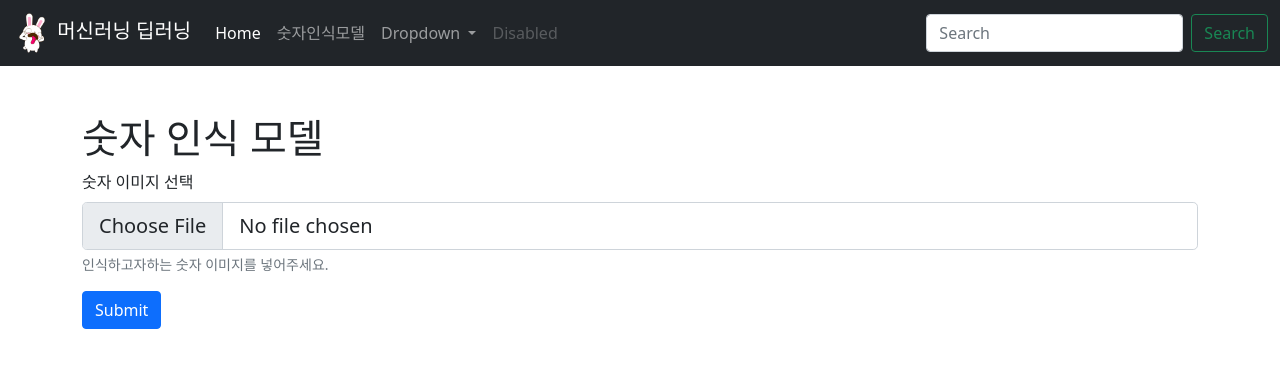
After one commit to shimseonjo1/flask-test, a Flask app: page /mnist in a window 1280 px wide. The commit adds this page. Shown: the top 368 px of the page. Run offline with Flask 2, Linux system fonts and the light colour scheme.

```diff
--- a/app.py
+++ b/app.py
@@ -1,5 +1,9 @@
+from copyreg import pickle
 from flask import Flask,render_template, request, redirect
-import os
+import os,pickle
+from PIL import Image
+import numpy as np
+
 
 app = Flask(__name__)
 
@@ -40,6 +44,27 @@ def upload():
         f.save(path)
         return redirect('/')
 
+@app.route('/mnist',methods=['GET','POST'])
+def mnist():
+    if request.method =='GET':
+        return render_template('mnistform.html')
+    else:
+        f= request.files['filename']
+        path = os.path.dirname(__file__)+'/static/upload/'+ f.filename
+        print(path)
+        f.save(path)
+        img = Image.open(path).convert('L')
+        img = np.resize(img,(1,784))
+        img = 255-(img)
+        path = 'static/upload/'+ f.filename
+        modelpath = 'model.data'
+        f = open(modelpath,'rb')
+        model = pickle.load(f)
+        pred = model.predict(img)
+        print(pred)
+        return render_template('mnistresult.html',data=[pred[0],path])
+
+
 
 if __name__ == '__main__':
     app.run(debug=True,port=80)
--- a/templates/menu.html
+++ b/templates/menu.html
@@ -1,10 +1,18 @@
 <nav class="navbar navbar-expand-lg navbar-dark bg-dark">
   <div class="container-fluid">
-      <a class="navbar-brand" href="#">
-          <img src="../static/img/mocking.png" width="40px" height="40px">
+    <a class="navbar-brand" href="/">
+      <img src="../static/img/mocking.png" width="40px" height="40px" />
       머신러닝 딥러닝
     </a>
-      <button class="navbar-toggler" type="button" data-bs-toggle="collapse" data-bs-target="#navbarSupportedContent" aria-controls="navbarSupportedContent" aria-expanded="false" aria-label="Toggle navigation">
+    <button
+      class="navbar-toggler"
+      type="button"
+      data-bs-toggle="collapse"
+      data-bs-target="#navbarSupportedContent"
+      aria-controls="navbarSupportedContent"
+      aria-expanded="false"
+      aria-label="Toggle navigation"
+    >
       <span class="navbar-toggler-icon"></span>
     </button>
     <div class="collapse navbar-collapse" id="navbarSupportedContent">
@@ -13,16 +21,25 @@
           <a class="nav-link active" aria-current="page" href="/">Home</a>
         </li>
         <li class="nav-item">
-            <a class="nav-link" href="#">Link</a>
+          <a class="nav-link" href="/mnist">숫자인식모델</a>
         </li>
         <li class="nav-item dropdown">
-            <a class="nav-link dropdown-toggle" href="#" id="navbarDropdown" role="button" data-bs-toggle="dropdown" aria-expanded="false">
+          <a
+            class="nav-link dropdown-toggle"
+            href="#"
+            id="navbarDropdown"
+            role="button"
+            data-bs-toggle="dropdown"
+            aria-expanded="false"
+          >
             Dropdown
           </a>
           <ul class="dropdown-menu" aria-labelledby="navbarDropdown">
             <li><a class="dropdown-item" href="#">Action</a></li>
             <li><a class="dropdown-item" href="#">Another action</a></li>
-              <li><hr class="dropdown-divider"></li>
+            <li>
+              <hr class="dropdown-divider" />
+            </li>
             <li><a class="dropdown-item" href="#">Something else here</a></li>
           </ul>
         </li>
@@ -31,7 +48,12 @@
         </li>
       </ul>
       <form class="d-flex">
-          <input class="form-control me-2" type="search" placeholder="Search" aria-label="Search">
+        <input
+          class="form-control me-2"
+          type="search"
+          placeholder="Search"
+          aria-label="Search"
+        />
         <button class="btn btn-outline-success" type="submit">Search</button>
       </form>
     </div>
--- /dev/null
+++ b/templates/mnistform.html
@@ -0,0 +1,18 @@
+{% extends 'default.html' %} {% block title %}손글씨 인식 모델{% endblock %} {%
+block content %}
+<div class="container">
+    <br /><br />
+    <h1>숫자 인식 모델</h1>
+    <form action="/mnist" method="post" enctype="multipart/form-data">
+        <div class="mb-3">
+            <label for="formFileLg" class="form-label">숫자 이미지 선택</label>
+            <input class="form-control form-control-lg" name="filename" id="formFileLg" type="file" aria-describedby="emailHelp" />
+
+            <div id="emailHelp" class="form-text">
+                인식하고자하는 숫자 이미지를 넣어주세요.
+            </div>
+        </div>
+        <button type="submit" class="btn btn-primary">Submit</button>
+    </form>
+</div>
+{% endblock %}
```
Also changed, not shown: templates/mnistresult.html (added, +21 -0 lines), static/upload/4.png (added), static/upload/새 텍스트 문서.txt (added). Lines whose indentation alone changed are shown as unchanged.
